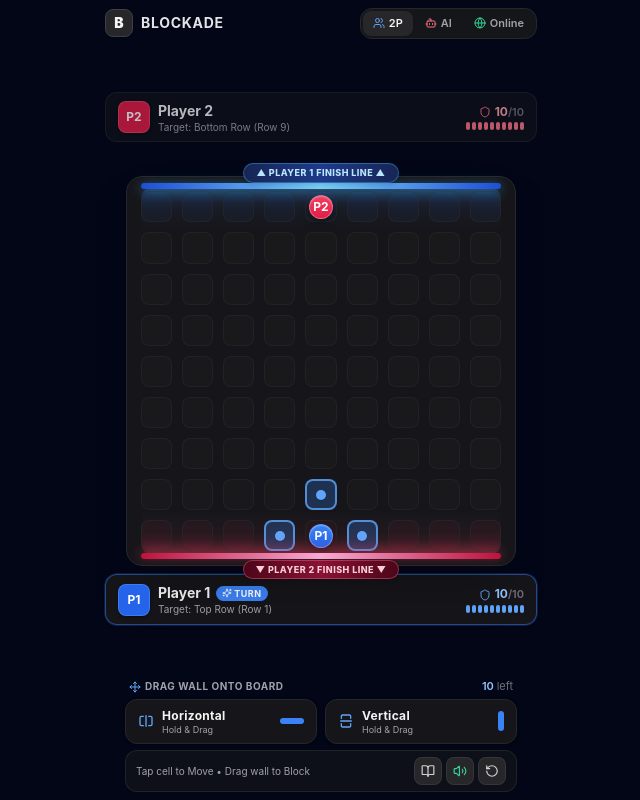
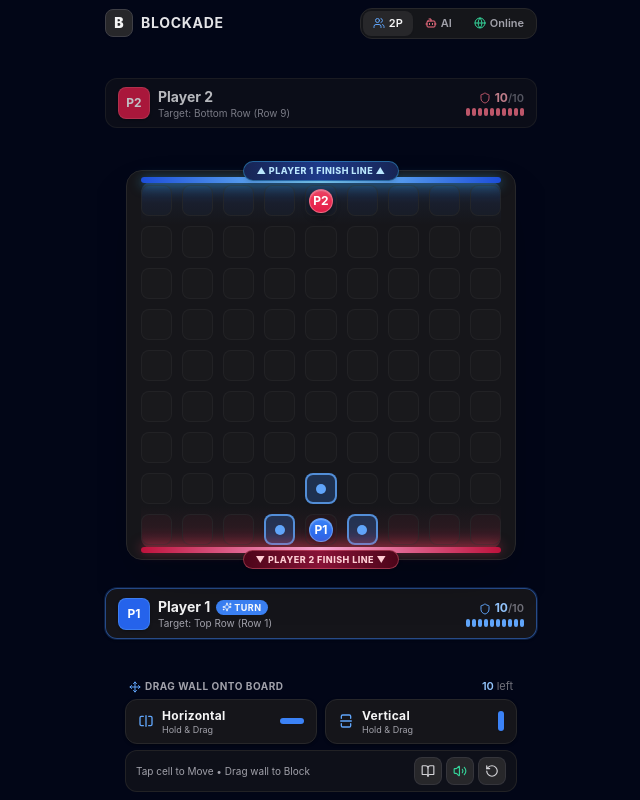
Before and after one commit to nickob4by/Blockade, a Next.js app: page / in a window 1280 px wide. Shown: the whole page, without its empty margins (319-959 px from the left). Built offline with nearby package versions, Linux system fonts and the light colour scheme; no server answers.

Commit message:
Fix board and player card spacing to eliminate finish line overlap

```diff
--- a/app/page.tsx
+++ b/app/page.tsx
@@ -441,7 +441,7 @@ export default function GamePage() {
       )}
 
       {/* 2. Middle Game Core: Opponent -> Board -> Player */}
-      <div className="w-full flex flex-col items-center justify-center gap-1.5 sm:gap-2 my-auto">
+      <div className="w-full flex flex-col items-center justify-center gap-2.5 sm:gap-3.5 my-auto">
         {/* Opponent Card (Top - Player 2) */}
         <PlayerCard
           player={gameState.players[2]}
--- a/components/board/GameBoard.tsx
+++ b/components/board/GameBoard.tsx
@@ -161,9 +161,9 @@ export const GameBoard = forwardRef<GameBoardHandle, GameBoardProps>(({
     : null;
 
   return (
-    <div className="relative flex flex-col items-center justify-center w-full">
+    <div className="relative flex flex-col items-center justify-center w-full pb-3 sm:pb-3.5">
       {/* Feedback banner */}
-      <div className="h-5 mb-1.5 flex items-center justify-center text-center">
+      <div className="h-5 mb-2 flex items-center justify-center text-center">
         {activeDrag ? (
           <span
             className={`inline-flex items-center gap-1.5 px-3 py-0.5 rounded-full text-[11px] font-semibold shadow-sm transition-colors ${
@@ -202,12 +202,12 @@ export const GameBoard = forwardRef<GameBoardHandle, GameBoardProps>(({
       {/* Main Board Outer Frame */}
       <div className="relative w-[94vw] max-w-[390px] aspect-square p-2.5 sm:p-3.5 rounded-2xl bg-zinc-900/95 border border-zinc-800 shadow-2xl backdrop-blur-md flex items-center justify-center">
         {/* Clean Goal Line Indicators */}
-        <div className="absolute -top-3.5 left-6 right-6 flex items-center justify-center pointer-events-none z-20">
+        <div className="absolute -top-2.5 left-6 right-6 flex items-center justify-center pointer-events-none z-20">
           <span className="text-[9px] font-extrabold uppercase tracking-wider text-sky-200 bg-gradient-to-r from-blue-950 via-blue-900 to-blue-950 px-3 py-0.5 rounded-full border border-sky-400/40 shadow-md">
             ▲ Player 1 Finish Line ▲
           </span>
         </div>
-        <div className="absolute -bottom-3.5 left-6 right-6 flex items-center justify-center pointer-events-none z-20">
+        <div className="absolute -bottom-2.5 left-6 right-6 flex items-center justify-center pointer-events-none z-20">
           <span className="text-[9px] font-extrabold uppercase tracking-wider text-rose-200 bg-gradient-to-r from-rose-950 via-rose-900 to-rose-950 px-3 py-0.5 rounded-full border border-rose-400/40 shadow-md">
             ▼ Player 2 Finish Line ▼
           </span>
```
